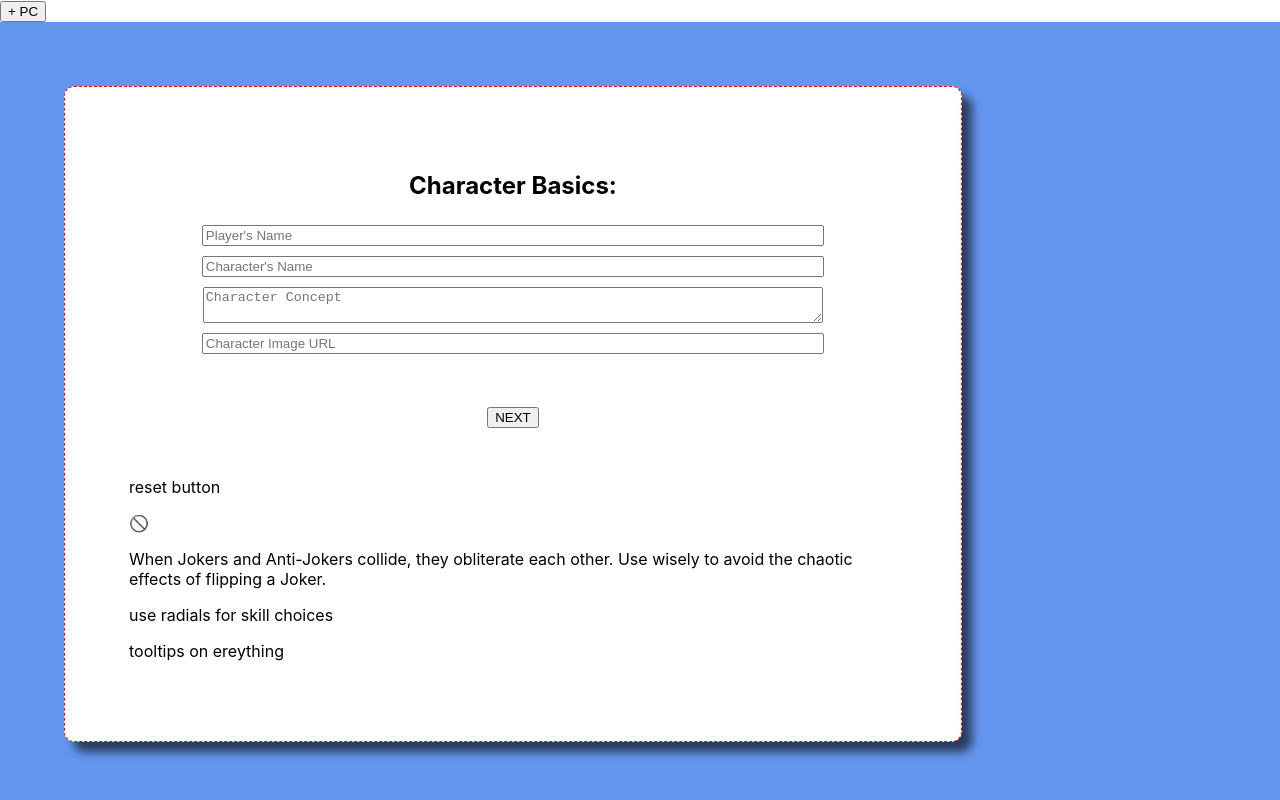
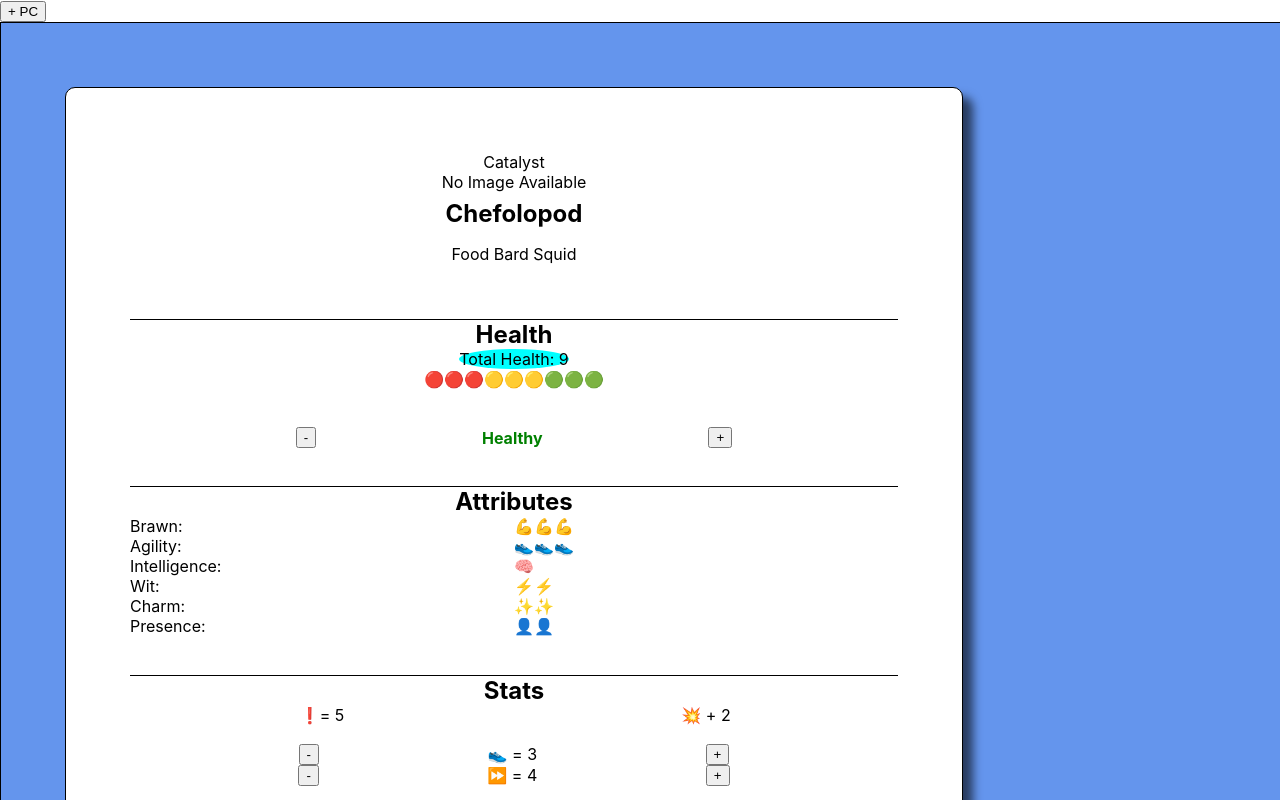
Before and after one commit to Catalyst4Change/ttg-v2, a React (Create React App) app: page / in a window 1280 px wide. Shown: the top 800 px of the page. Built offline with nearby package versions, Linux system fonts and the light colour scheme.

Commit message:
display player cards function, uh, functional

```diff
--- a/src/App.js
+++ b/src/App.js
@@ -1,12 +1,12 @@
 import "./App.css";
 import React, { useState } from "react";
-import { CardContainer } from "./Card/CardContainer";
+import { PlayerCardsContainer } from "./Card/PlayerCardsContainer";
 
 function App() {
-  const [numberOfCards, setNumberOfCards] = useState(0);
+  const [numberOfPlayerCards, setNumberOfPlayerCards] = useState(0);
 
   const createNewCard = () => {
-    setNumberOfCards((numberOfCards) => numberOfCards + 1);
+    setNumberOfPlayerCards((numberOfPlayerCards) => numberOfPlayerCards + 1);
   };
 
   return (
@@ -16,7 +16,7 @@ function App() {
       <button onClick={createNewCard} type="button">
         + PC
       </button>
-      <CardContainer numberOfCards={numberOfCards} />
+      <PlayerCardsContainer numberOfPlayerCards={numberOfPlayerCards} />
     </div>
   );
 }
--- a/src/Card/CharacterSheet.js
+++ b/src/Card/CharacterSheet.js
@@ -5,10 +5,6 @@ import { Basics } from "../CharForm/Basics";
 import { Masteries } from "../CharForm/Masteries";
 import { Proficiencies } from "../CharForm/Proficiencies";
 import "./CharacterSheet.scss";
-import { CharAttributes } from "./CharAttributes/CharAttributes";
-import { CharBasics } from "./CharBasics/CharBasics";
-import { CharHealth } from "./CharHealth/CharHealth";
-import { CharStatus } from "./CharStatus/CharStatus";
 
 export const CharacterSheet = ({ addPlayerCharacter }) => {
   const [formPage, setFormPage] = useState(0);
@@ -119,33 +115,16 @@ export const CharacterSheet = ({ addPlayerCharacter }) => {
           <button
             className="form-button"
             type="button"
-            onClick={advanceFormPage}
+            onClick={submitNewCharacter}
           >
             DONE
           </button>
         )}
 
-        {/* display character */}
-
-        {formPage === 4 && (
-          <section className="character-info column">
-            <CharBasics
-              playerName={playerName}
-              charName={charName}
-              charConcept={charConcept}
-              charImage={charImage}
-            />
-            <CharHealth attributes={attributes} />
-
-            <CharAttributes attributes={attributes} />
-
-            <CharStatus attributes={attributes} />
-
-            {/* masteries */}
-            {/* proficiencies */}
-            {/* ultimates */}
-          </section>
-        )}
+        {formPage === 4 &&
+          {
+            /* display character */
+          }}
       </section>
       <p> reset button</p>
       <div className="badge anti-joker grey">
@@ -156,6 +135,8 @@ export const CharacterSheet = ({ addPlayerCharacter }) => {
         </p>
         <p>use radials for skill choices</p>
         <p>tooltips on ereything</p>
+        <p>profs</p>
+        <p>masters</p>
       </div>
     </main>
   );
--- a/src/Card/CardContainer.js
+++ b/src/Card/PlayerCardsContainer.js
@@ -1,9 +1,9 @@
 import React, { useState } from "react";
 import { CharacterSheet } from "./CharacterSheet";
 import "../App.css";
+import { PlayerCharacterCard } from "./PlayerCharacterCard/PlayerCharacterCard";
 
-export const CardContainer = ({ numberOfCards }) => {
-  // this component contains the form and resulting character sheet
+export const PlayerCardsContainer = ({ numberOfPlayerCards }) => {
   const [playerCharacters, setPlayerCharacters] = useState([
     {
       playerName: "Catalyst",
@@ -27,19 +27,27 @@ export const CardContainer = ({ numberOfCards }) => {
     setPlayerCharacters([...playerCharacters, newChar]);
   };
 
-  const playerCards = () => {};
-
   const displayCards = () => {
-    let cards = [];
-    for (let index = 0; index < numberOfCards; index++) {
-      cards.push({});
-    }
-    return cards;
+    return playerCharacters.map((card, i) => {
+      console.log(card);
+      return (
+        <PlayerCharacterCard
+          key={i}
+          playerName={card.playerName}
+          charName={card.charName}
+          charConcept={card.charConcept}
+          charImage={card.charImage}
+          attributes={card.attributes}
+          chosenMasteries={card.chosenMasteries}
+          chosenProficiencies={card.chosenProficiencies}
+        />
+      );
+    });
   };
 
   return (
-    <div className="card-container">
-      <CharacterSheet addPlayerCharacter={addPlayerCharacter} />
-    </div>
+    <main className="card-container border">
+      <div>{displayCards()}</div>
+    </main>
   );
 };
--- /dev/null
+++ b/src/Card/PlayerCharacterCard/PlayerCharacterCard.js
@@ -0,0 +1,35 @@
+import React from "react";
+import { CharAttributes } from "../CharAttributes/CharAttributes";
+import { CharBasics } from "../CharBasics/CharBasics";
+import { CharHealth } from "../CharHealth/CharHealth";
+import { CharStatus } from "../CharStatus/CharStatus";
+import "./PlayerCharacterCard.scss";
+import "../../App.css";
+
+export const PlayerCharacterCard = ({
+  playerName,
+  charName,
+  charConcept,
+  charImage,
+  attributes,
+}) => {
+  return (
+    <main id={charName} className="character-info column center">
+      <CharBasics
+        playerName={playerName}
+        charName={charName}
+        charConcept={charConcept}
+        charImage={charImage}
+      />
+      <CharHealth attributes={attributes} />
+
+      <CharAttributes attributes={attributes} />
+
+      <CharStatus attributes={attributes} />
+
+      {/* masteries */}
+      {/* proficiencies */}
+      {/* ultimates */}
+    </main>
+  );
+};
--- /dev/null
+++ b/src/Card/PlayerCharacterCard/PlayerCharacterCard.scss
@@ -0,0 +1,8 @@
+.character-info {
+  max-width: 60%;
+  border: 1px black solid;
+  border-radius: 10px;
+  box-shadow: 10px 10px 10px rgba(0, 0, 0, 0.6);
+  background-color: white;
+  padding: 5%;
+}
```
